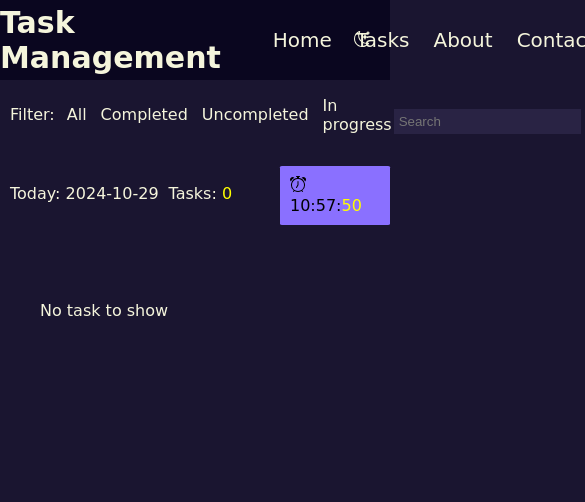
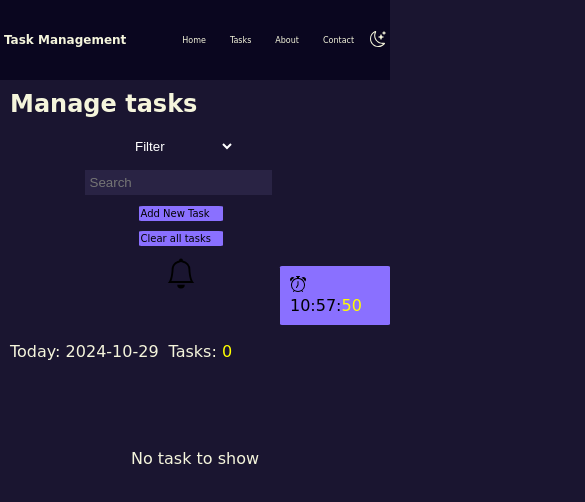
Before and after one commit to XpertDude/Task-Management-Application, a plain HTML site: page tasks.html in a window 390 px wide. Shown: the top 502 px of the page, 585 px wide, since content can reach past the window. Drawn offline with Linux system fonts and the light colour scheme; a web font is replaced by a local one.

Commit message:
adding some good improvement on screen sizes and more

```diff
--- a/main.js
+++ b/main.js
@@ -265,7 +265,12 @@ function resetDisplay() {
     });
 }
 function filterTasks(status) {
-    resetDisplay();
+    resetDisplay(); // Always reset the display before applying any filter
+    if (status.toLowerCase() === 'all') {
+        // If "All" is selected, do not hide any tasks, just return
+        return;
+    }
+    // Otherwise, filter tasks based on the selected status
     document.querySelectorAll('.statut').forEach((e) => {
         const taskStatus = e.innerText.trim().toLowerCase();
         const parentElement = e.parentElement.parentElement;
@@ -281,10 +286,47 @@ items.forEach(item => {
         item.classList.add('active');
     });
 });
-catAll.addEventListener('click', resetDisplay);
-catComplete.addEventListener('click', () => filterTasks('Completed'));
-catUncomplet.addEventListener('click', () => filterTasks('Uncompleted'));
-catInprogress.addEventListener('click', () => filterTasks('In progress'));
+// Function to update the filter element based on screen size
+const filterList = () => {
+    const catFlex = document.querySelector('.cat-flex');
+    if (window.matchMedia('(max-width: 920px)').matches) {
+        // If the screen width is 920px or less, use a select element
+        catFlex.innerHTML = `
+            <select name="filter" id="filter-tasks">
+                <option disabled selected>Filter</option>
+                <option id="all" value="All">All</option>
+                <option id="complet" value="Completed">Completed</option>
+                <option id="uncomplet" value="Uncompleted">Uncompleted</option>
+                <option id="in-progress" value="In progress">In progress</option>
+            </select>`;
+
+        // Add event listener to the select element for filtering tasks
+        const select = document.querySelector('#filter-tasks');
+        select.addEventListener('change', (event) => {
+            const selectedValue = event.target.value;
+            filterTasks(selectedValue);
+        });
+    } else {
+        // If the screen width is greater than 920px, use span and p elements
+        catFlex.innerHTML = `
+            <span>Filter:</span>
+            <p id="all">All</p>
+            <p id="complet">Completed</p>
+            <p id="uncomplet">Uncompleted</p>
+            <p id="in-progress">In progress</p>`;
+
+        // Add event listeners to each p element for filtering tasks
+        document.querySelectorAll('.cat-flex > p').forEach((item) => {
+            item.addEventListener('click', () => {
+                filterTasks(item.innerText);
+            });
+        });
+    }
+};
+// Run the function on page load
+filterList();
+// Add an event listener for window resize to update the filter live
+window.addEventListener('resize', filterList);
 //creat date format in a container
 function displayDate() {
     let date = new Date();
@@ -392,5 +434,3 @@ clearAllTasks.addEventListener('click', () => {
         })
     }
 });
-
-console.log(style);
--- a/styles.css
+++ b/styles.css
@@ -38,10 +38,7 @@ h1 a{
     color: var(--text-color);
 }
 .dark-mode{
-    position: absolute;
-    right: 20px;
-    cursor: pointer;
-    z-index: 20;
+    cursor: pointer;;
 }
 .home{
     display: grid;
@@ -52,6 +49,14 @@ h1 a{
     padding: 20px;
     margin: 0;
     margin-top: 100px;
+}
+
+main h2, .time-task-display{
+    margin: 10px;
+}
+
+#task-message{
+    text-align: center;
 }
 
 .image{
@@ -80,7 +85,7 @@ h1 a{
 }
 
 nav{
-    position: fixed;
+    position: static;
     top: 0;
     z-index: 10;
     font-size: 20px;
@@ -129,6 +134,7 @@ main{
     justify-content: space-between;
     align-items: center;
     padding: 10px;
+    margin-top: 10px;
 }
 
 #add-task , #clear-tasks{
@@ -163,12 +169,6 @@ main{
     box-shadow: 0 1px 3px 1px var(--hover);
 }
 
-.cat-holder{
-    display: flex;
-    justify-content: flex-start;
-    align-items: center;
-}
-
 .cat-holder p{
     margin-left: 10px;
     padding: 2px;
@@ -177,6 +177,17 @@ main{
 
 .cat-holder .active {
     color: var(--hover);
+}
+#filter-tasks{
+    background: none;
+    border: none;
+    outline: none;
+    color: white;
+    padding: 5px;
+    width: 100%;
+}
+#filter-tasks option{
+    background-color: var(--maine-color);
 }
 
 .cat-holder #all:hover, #complet:hover, #uncomplet:hover, #in-progress:hover{
@@ -230,7 +241,7 @@ main{
 
 .display-items{
     display: grid;
-    grid-template-columns: 50% 30%;
+    grid-template-columns: 1fr;
     justify-content: space-between;
     align-items: flex-start;
     gap: 20px;
@@ -322,7 +333,7 @@ main{
     position: absolute;
     border: none;
     width: 90px;
-    top: 150px;
+    top: 250px;
     right: 0;
     background-color: var(--button-color);
     padding: 10px;
@@ -341,8 +352,8 @@ main{
 }
 
 #input-task{
-    width: 30%;
-    height: 35%;
+    width: 45%;
+    height: 45%;
     padding: 10px;
     background-color: rgb(5, 38, 68);
     border: none;
@@ -359,6 +370,7 @@ main{
     gap: 20px;
     border: none;
     width: 100%;
+    height: 100%;
     background-color: rgb(5, 38, 68);
 }
 
@@ -436,3 +448,35 @@ main{
     background-color: dodgerblue;
     color: black;
 }
+
+.cat-btn{
+    display: block;
+    cursor: pointer;
+}
+.cat-flex{
+    display: flex;
+    align-items: center;
+}
+/*size for deffirent screens*/
+@media screen and (max-width: 614px){
+    nav{
+        font-size: 10px;
+    }
+    .add-search{
+        display: flex;
+        flex-direction: column;
+        align-items: center;
+        padding: 5px;
+        gap: 10px;
+    }
+    #add-task , #clear-tasks{
+        padding: 2px;
+        width: 80px;
+        font-size: x-small;
+    }
+}
+@media screen and (max-width: 614px){
+    nav{
+        font-size: 8px;
+    }
+}
--- a/tasks.html
+++ b/tasks.html
@@ -29,19 +29,11 @@
         </span>
     </nav>
     <main>
+        <h2>Manage tasks</h2>
         <div class="add-search">
             <div class="categories">
-                <h2>Manage tasks</h2>
                 <div class="cat-holder">
-                    <span>Filter:</span>
-                    <p id="all">All</p>
-                    <p id="complet">Completed</p>
-                    <p id="uncomplet">Uncompleted</p>
-                    <p id="in-progress">In progress</p>
-                </div>
-                <div style="display: flex; align-items: center; gap: 10px;">
-                    <p id="month"></p>
-                    <p id="number-tasks"></p>
+                    <span class="cat-flex"></span>
                 </div>
                 <p id="time" class="dark-mode-enabled button-style"></p>
             </div>
@@ -60,7 +52,10 @@
                 </svg>
             </div>
         </div>
-
+        <div class="time-task-display" style="display: flex; align-items: center; gap: 10px;">
+            <p id="month"></p>
+            <p id="number-tasks"></p>
+        </div>
         <dialog id="input-task">
             <form id="form">
                 <h1 style="font-size: small; color: beige;" id="title-dialog">Add a task</h1>
@@ -90,8 +85,6 @@
             <p id="task-message">No task to show</p>
             <div class="tasks-container" id="task-holder">
             </div>
-            <div class="motnth-time">
-            </div>
             <dialog id="message">
                 <p id="error-message"></p>
                 <button type="button" id="btn-Close-Error">Ok</button>
```
